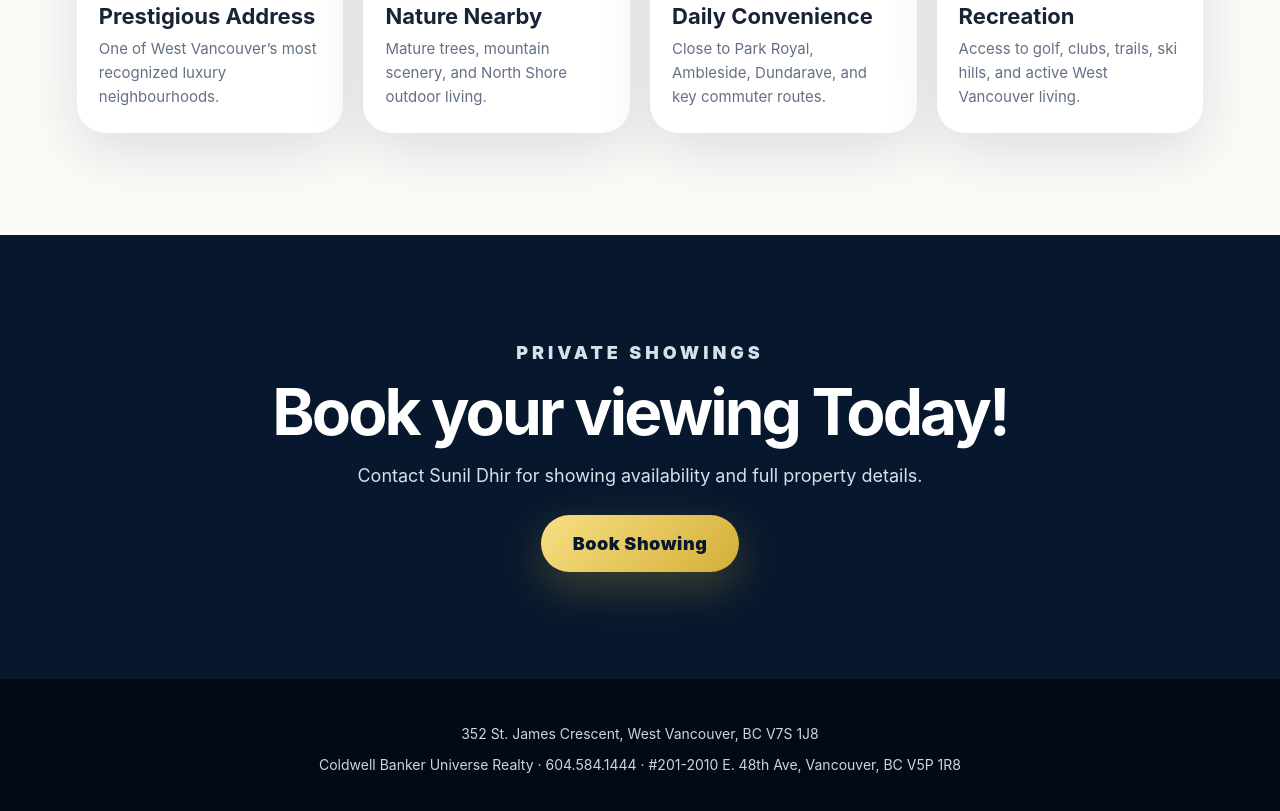
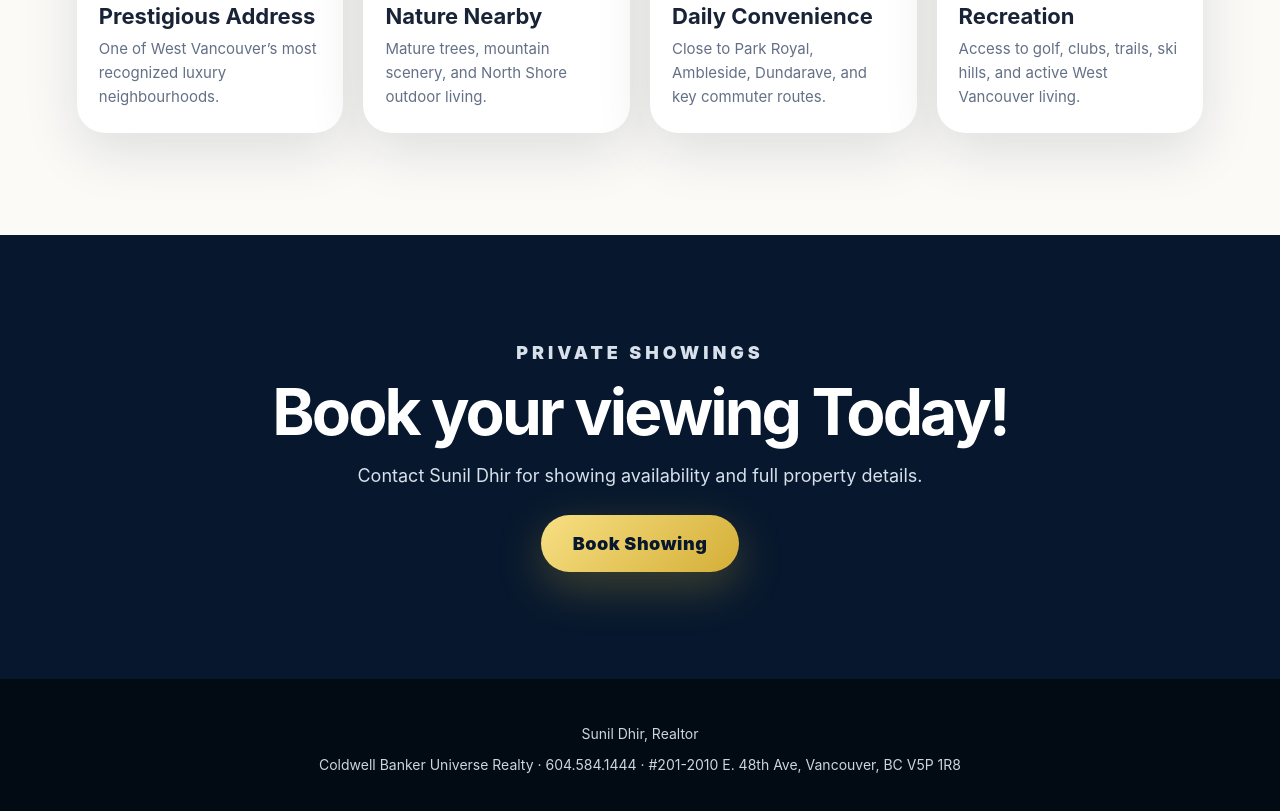
Before and after one commit to sunildhir/stjamescrescent, a plain HTML site: page index.html in a window 1280 px wide. Shown: the part 6490-7301 px from the top of the page. Drawn offline with Linux system fonts and the light colour scheme.

Commit message:
Update index.html

```diff
--- a/index.html
+++ b/index.html
@@ -134,7 +134,7 @@
   </main>
 
   <footer class="footer">
-    <p>352 St. James Crescent, West Vancouver, BC V7S 1J8</p>
+    <p>Sunil Dhir, Realtor</p>
     <p>Coldwell Banker Universe Realty · 604.584.1444 · #201-2010 E. 48th Ave, Vancouver, BC V5P 1R8</p>
   </footer>
 
```
